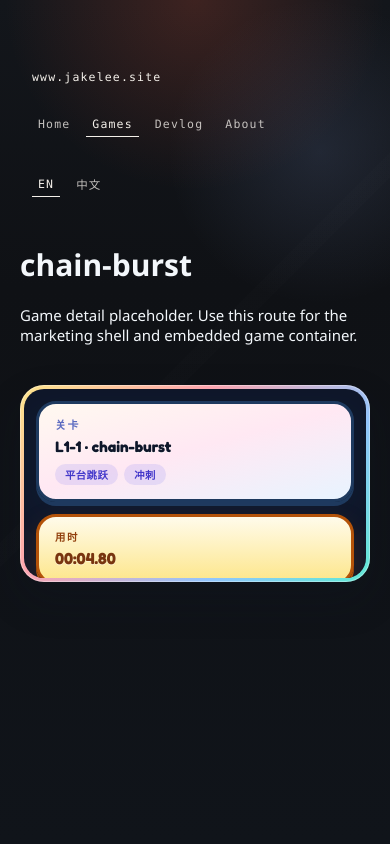
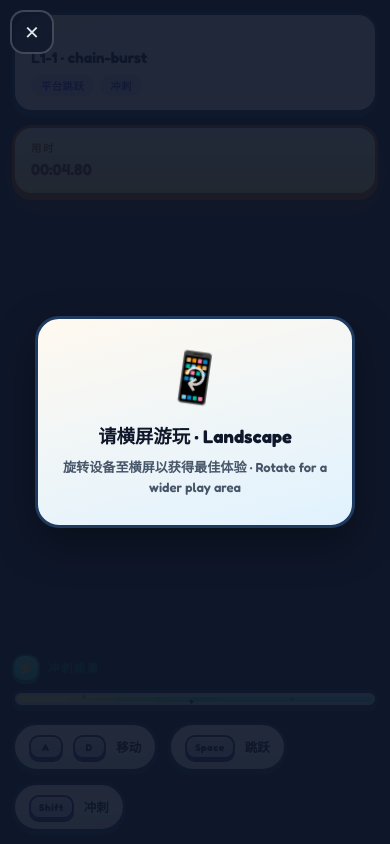
Before and after one commit to 1361320179/game.jakelee.site, a Next.js app in the folder apps/web/: page /en/games/chain-burst in a window 390 px wide. Built offline with nearby package versions, Linux system fonts and the light colour scheme.

Commit message:
feat:新增游戏页全屏与横屏模式

```diff
--- /dev/null
+++ b/apps/web/app/[lang]/games/[slug]/layout.tsx
@@ -0,0 +1,13 @@
+import type { ReactNode } from "react";
+import type { Viewport } from "next";
+
+export const viewport: Viewport = {
+  width: "device-width",
+  initialScale: 1,
+  viewportFit: "cover",
+  themeColor: "#0f172a",
+};
+
+export default function GamePlayLayout({ children }: { children: ReactNode }) {
+  return <div className="game-play-layout">{children}</div>;
+}
--- a/apps/web/app/[lang]/games/[slug]/page.tsx
+++ b/apps/web/app/[lang]/games/[slug]/page.tsx
@@ -1,4 +1,3 @@
-import { SiteHeader } from "../../../../components/layout/site-header";
 import { getLocaleDictionary } from "../../../../lib/i18n/server";
 import { GameContainer } from "../../../../components/game/GameContainer";
 
@@ -8,17 +7,8 @@ type GameDetailPageProps = {
 
 export default async function GameDetailPage({ params }: GameDetailPageProps) {
   const { lang, slug } = await params;
-  const { locale, dictionary } = await getLocaleDictionary(lang);
 
   return (
-    <main style={{ padding: "48px 20px", color: "#f3f7fb", minHeight: "100vh" }}>
-      <SiteHeader locale={locale} labels={dictionary.nav} />
-      <div style={{ maxWidth: "1240px", margin: "40px auto" }}>
-        <h1>{slug}</h1>
-        <p>{dictionary.pages.gameDetailBody}</p>
-
-        <GameContainer slug={slug} />
-      </div>
-    </main>
+    <GameContainer slug={slug} backHref={`/${lang}/games`} />
   );
 }
--- a/apps/web/components/game/GameContainer.tsx
+++ b/apps/web/components/game/GameContainer.tsx
@@ -1,75 +1,161 @@
 "use client";
 
-import React, { useEffect, useState } from "react";
+import Link from "next/link";
+import React, { useCallback, useEffect, useRef, useState } from "react";
 import { GameOverlay } from "./GameOverlay";
 
 interface GameContainerProps {
   slug: string;
+  /** Localized path back to game list, e.g. /en/games */
+  backHref: string;
 }
 
-export const GameContainer: React.FC<GameContainerProps> = ({ slug }) => {
+function isTouchLike(): boolean {
+  if (typeof window === "undefined") return false;
+  return (
+    "ontouchstart" in window ||
+    window.matchMedia("(pointer: coarse)").matches ||
+    window.matchMedia("(hover: none)").matches
+  );
+}
+
+async function tryEnterFullscreen(el: HTMLElement | null): Promise<void> {
+  if (!el) return;
+  try {
+    if (document.fullscreenElement == null && el.requestFullscreen) {
+      await el.requestFullscreen();
+    }
+  } catch {
+    /* user may deny or API unsupported */
+  }
+}
+
+async function tryLockLandscape(): Promise<void> {
+  try {
+    const o = screen.orientation as ScreenOrientation & {
+      lock?: (type: string) => Promise<void>;
+    };
+    if (o?.lock) {
+      await o.lock("landscape");
+    }
+  } catch {
+    /* iOS / desktop / no gesture */
+  }
+}
+
+function PortraitRotateHint({ visible }: { visible: boolean }) {
+  if (!visible) return null;
+  return (
+    <div className="game-portrait-hint" role="status" aria-live="polite">
+      <div className="game-portrait-hint-card">
+        <div className="game-portrait-hint-icon" aria-hidden>
+          <span className="game-portrait-phone">📱</span>
+          <span className="game-portrait-arrow">↻</span>
+        </div>
+        <p className="game-portrait-hint-title">请横屏游玩 · Landscape</p>
+        <p className="game-portrait-hint-sub">
+          旋转设备至横屏以获得最佳体验 · Rotate for a wider play area
+        </p>
+      </div>
+    </div>
+  );
+}
+
+export const GameContainer: React.FC<GameContainerProps> = ({
+  slug,
+  backHref,
+}) => {
+  const rootRef = useRef<HTMLDivElement>(null);
   const [dashProgress, setDashProgress] = useState(1);
   const [timeElapsed, setTimeElapsed] = useState(0);
+  const [portraitHint, setPortraitHint] = useState(false);
+
+  const syncPortraitHint = useCallback(() => {
+    if (typeof window === "undefined") return;
+    const portrait = window.matchMedia("(orientation: portrait)").matches;
+    setPortraitHint(portrait && isTouchLike());
+  }, []);
 
   useEffect(() => {
-    // Timer
+    document.documentElement.classList.add("game-play-active");
+    return () => {
+      document.documentElement.classList.remove("game-play-active");
+    };
+  }, []);
+
+  useEffect(() => {
+    syncPortraitHint();
+    const mq = window.matchMedia("(orientation: portrait)");
+    const onChange = () => syncPortraitHint();
+    mq.addEventListener("change", onChange);
+    window.addEventListener("resize", onChange);
+    return () => {
+      mq.removeEventListener("change", onChange);
+      window.removeEventListener("resize", onChange);
+    };
+  }, [syncPortraitHint]);
+
+  useEffect(() => {
+    let cancelled = false;
     const startTime = Date.now();
     const interval = setInterval(() => {
       setTimeElapsed(Date.now() - startTime);
     }, 100);
 
-    // Dynamically import the game to avoid SSR issues with PixiJS
     let unmountFn: (() => void) | null = null;
 
     const initGame = async () => {
       if (slug === "shadow-dash") {
         const { mountGame, unmountGame } = await import("@game/shadow-dash");
+        if (cancelled) return;
         unmountFn = unmountGame;
         await mountGame("pixi-canvas-container", {
           onDashCooldownUpdate: (progress) => setDashProgress(progress),
-          onLevelComplete: () => alert("Level Complete!")
+          onLevelComplete: () => alert("Level Complete!"),
         });
       }
     };
 
-    initGame();
+    void initGame();
 
     return () => {
+      cancelled = true;
       clearInterval(interval);
-      if (unmountFn) unmountFn();
+      unmountFn?.();
     };
   }, [slug]);
 
+  useEffect(() => {
+    const onFirstGesture = () => {
+      const el = rootRef.current;
+      void tryEnterFullscreen(el);
+      void tryLockLandscape();
+    };
+    window.addEventListener("pointerdown", onFirstGesture, { passive: true });
+    void tryLockLandscape();
+    return () => window.removeEventListener("pointerdown", onFirstGesture);
+  }, []);
+
   return (
     <div
-      className="game-viewport-shell"
-      style={{
-        position: "relative",
-        width: "100%",
-        aspectRatio: "16 / 9",
-        marginTop: "40px",
-        borderRadius: "24px",
-        overflow: "hidden",
-        background:
-          "linear-gradient(135deg, #fde68a 0%, #fda4af 35%, #93c5fd 70%, #5eead4 100%)",
-        padding: "4px",
-        boxShadow:
-          "0 18px 40px rgba(15, 23, 42, 0.2), 0 0 0 1px rgba(255,255,255,0.35) inset",
-      }}
+      ref={rootRef}
+      className="game-viewport-shell game-viewport-shell--fullscreen"
     >
-      <div
-        style={{
-          position: "relative",
-          width: "100%",
-          height: "100%",
-          borderRadius: "20px",
-          overflow: "hidden",
-          background: "#0f172a",
-        }}
+      <Link
+        href={backHref}
+        className="game-play-exit"
+        prefetch={false}
+        aria-label="返回游戏列表"
       >
-      {/* PixiJS Canvas Container */}
+        ✕
+      </Link>
+
+      <PortraitRotateHint visible={portraitHint} />
+
+      <div className="game-viewport-inner">
         <div
           id="pixi-canvas-container"
+          className="game-pixi-mount"
           style={{ width: "100%", height: "100%" }}
         />
 
--- a/apps/web/components/game/game-ui.css
+++ b/apps/web/components/game/game-ui.css
@@ -8,6 +8,10 @@
   flex-direction: column;
   justify-content: space-between;
   padding: clamp(12px, 2.2vw, 22px);
+  padding-top: max(clamp(12px, 2.2vw, 22px), env(safe-area-inset-top, 0px));
+  padding-right: max(clamp(12px, 2.2vw, 22px), env(safe-area-inset-right, 0px));
+  padding-bottom: max(clamp(12px, 2.2vw, 22px), env(safe-area-inset-bottom, 0px));
+  padding-left: max(clamp(12px, 2.2vw, 22px), env(safe-area-inset-left, 0px));
   pointer-events: none;
   color: #1b2b3a;
   font-family: var(--font-fredoka), system-ui, sans-serif;
--- a/apps/web/styles/globals.css
+++ b/apps/web/styles/globals.css
@@ -775,6 +775,175 @@ a {
   font-family: var(--font-fredoka), "Fredoka", system-ui, sans-serif;
 }
 
+/* Fullscreen game route: /[lang]/games/[slug] */
+html.game-play-active,
+html.game-play-active body {
+  overflow: hidden;
+  height: 100%;
+  width: 100%;
+  margin: 0;
+}
+
+.game-play-layout {
+  position: fixed;
+  inset: 0;
+  z-index: 1;
+  display: flex;
+  flex-direction: column;
+  width: 100%;
+  height: 100%;
+  min-height: 100dvh;
+  background: #0f172a;
+}
+
+.game-viewport-shell--fullscreen {
+  position: relative;
+  flex: 1;
+  min-height: 0;
+  display: flex;
+  flex-direction: column;
+  width: 100%;
+  height: 100%;
+  margin: 0;
+  padding: 0;
+  border-radius: 0;
+  box-shadow: none;
+  background: #0f172a;
+}
+
+.game-viewport-inner {
+  position: relative;
+  flex: 1;
+  min-height: 0;
+  width: 100%;
+  overflow: hidden;
+}
+
+.game-pixi-mount {
+  position: absolute;
+  inset: 0;
+  width: 100%;
+  height: 100%;
+}
+
+.game-play-exit {
+  position: fixed;
+  top: max(10px, env(safe-area-inset-top, 0px));
+  left: max(10px, env(safe-area-inset-left, 0px));
+  z-index: 90;
+  width: 44px;
+  height: 44px;
+  display: grid;
+  place-items: center;
+  border-radius: 14px;
+  background: rgba(15, 23, 42, 0.72);
+  color: #e2e8f0;
+  font-size: 1.15rem;
+  line-height: 1;
+  text-decoration: none;
+  border: 2px solid rgba(255, 255, 255, 0.2);
+  backdrop-filter: blur(10px);
+  -webkit-backdrop-filter: blur(10px);
+  transition:
+    transform 180ms ease,
+    background 180ms ease;
+}
+
+.game-play-exit:hover {
+  background: rgba(30, 41, 59, 0.9);
+  transform: scale(1.04);
+}
+
+.game-play-exit:focus-visible {
+  outline: 3px solid var(--accent);
+  outline-offset: 2px;
+}
+
+.game-portrait-hint {
+  position: fixed;
+  inset: 0;
+  z-index: 80;
+  display: flex;
+  align-items: center;
+  justify-content: center;
+  padding: 24px;
+  padding-top: max(24px, env(safe-area-inset-top, 0px));
+  background: rgba(15, 23, 42, 0.92);
+  font-family: var(--font-fredoka), system-ui, sans-serif;
+  pointer-events: auto;
+  text-align: center;
+}
+
+.game-portrait-hint-card {
+  max-width: 320px;
+  padding: 28px 24px;
+  border-radius: 24px;
+  background: linear-gradient(165deg, #fff9f0 0%, #e0f2fe 100%);
+  border: 3px solid #1e3a5f;
+  box-shadow: 0 16px 40px rgba(0, 0, 0, 0.35);
+}
+
+.game-portrait-hint-icon {
+  position: relative;
+  display: flex;
+  align-items: center;
+  justify-content: center;
+  margin-bottom: 16px;
+  font-size: 3rem;
+}
+
+.game-portrait-phone {
+  display: inline-block;
+  animation: game-portrait-wiggle 2s ease-in-out infinite;
+}
+
+.game-portrait-arrow {
+  position: absolute;
+  font-size: 2rem;
+  opacity: 0.85;
+  animation: game-portrait-spin 3s linear infinite;
+}
+
+.game-portrait-hint-title {
+  margin: 0 0 10px;
+  font-size: 1.15rem;
+  font-weight: 800;
+  color: #0f172a;
+}
+
+.game-portrait-hint-sub {
+  margin: 0;
+  font-size: 0.82rem;
+  line-height: 1.5;
+  font-weight: 600;
+  color: #475569;
+}
+
+@keyframes game-portrait-wiggle {
+  0%,
+  100% {
+    transform: rotate(-8deg);
+  }
+  50% {
+    transform: rotate(8deg);
+  }
+}
+
+@keyframes game-portrait-spin {
+  from {
+    transform: rotate(0deg);
+  }
+  to {
+    transform: rotate(360deg);
+  }
+}
+
+@media (orientation: landscape) {
+  .game-portrait-hint {
+    display: none;
+  }
+}
+
 /* Home — Shadow Dash promo: cover art + playable links */
 .hero-preview.hero-preview--game {
   text-decoration: none;
```
